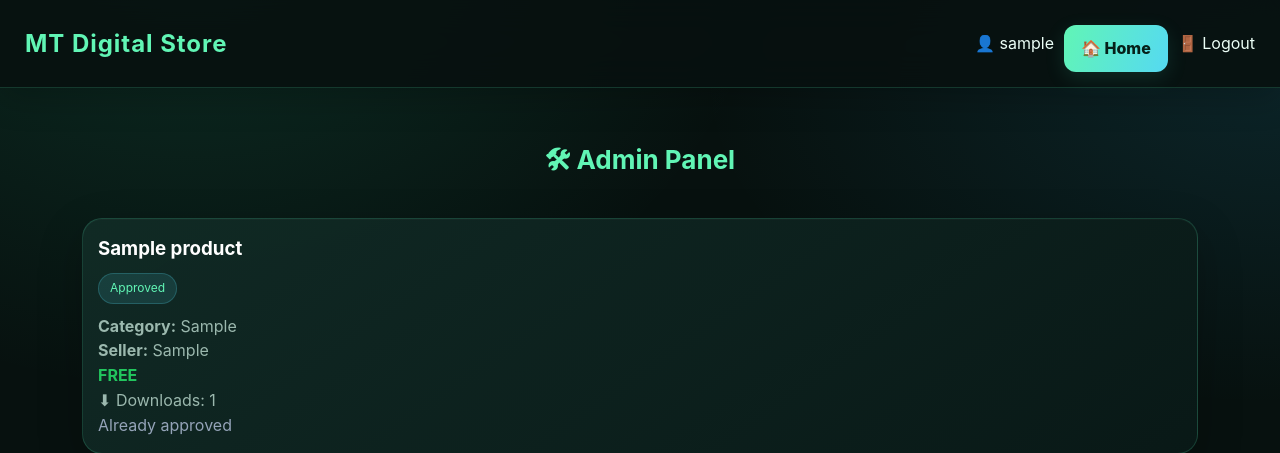
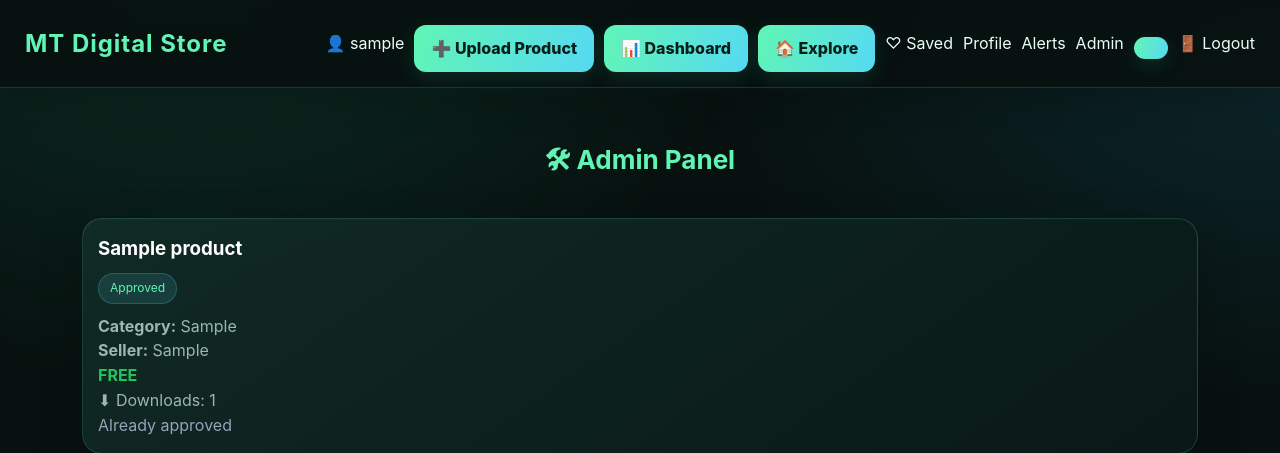
Before and after one commit to TEMMC/digital_store-, a Flask app: page /admin in a window 1280 px wide. Shown: the top 453 px of the page. Run offline with Flask 3, Linux system fonts and the light colour scheme; the visitor is signed in with stand-in values (Sample User, id 1); tables that the repository leaves empty hold one stand-in row (values such as "Sample post"); some libraries are stand-ins or nearby versions.

Commit message:
Add MT account navigation and feature links

```diff
--- a/templates/base.html
+++ b/templates/base.html
@@ -174,7 +174,7 @@ MT Digital Store
 
 <span>
 👤 {{ session["user"] }}
-</span>{% if session.get("role") == "seller" %}
+</span>{% if session.get("role") in ["seller", "admin"] %}
 <a href="/add" class="btn">
 ➕ Upload Product
 </a>
@@ -183,7 +183,7 @@ MT Digital Store
 📊 Dashboard
 </a>
 {% endif %}<a href="/" class="btn">
-🏠 Home
+🏠 Explore</a><a href="/favorites">♡ Saved</a><a href="/profile">Profile</a><a href="/notifications">Alerts{% if unread_notifications %} ({{ unread_notifications }}){% endif %}</a>{% if session.get("role") == "admin" %}<a href="/admin">Admin</a>{% endif %}<a href="/" class="btn">
 </a><a href="/logout">
 🚪 Logout
 </a>{% else %}
```
